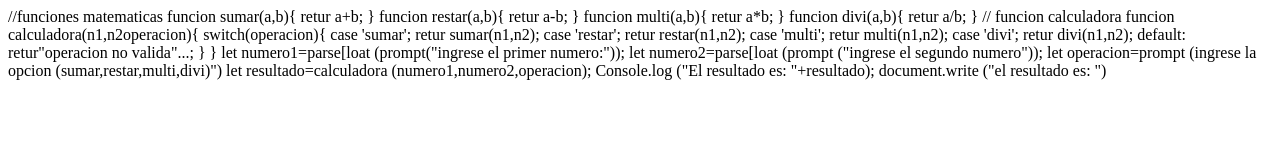
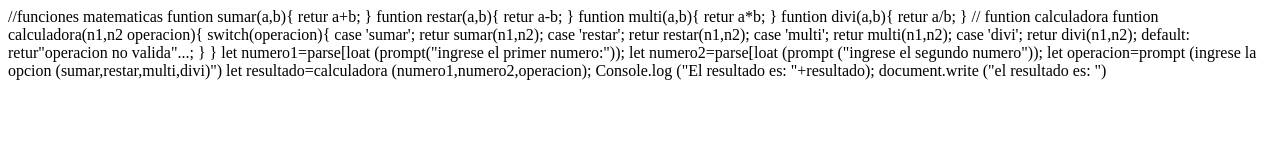
Before and after one commit to Nerys0/LAB13, a plain HTML site: page LAB 13.HTML in a window 1280 px wide. Drawn offline with Linux system fonts and the light colour scheme.

Commit message:
funciones matematicas

```diff
--- a/LAB 13.HTML
+++ b/LAB 13.HTML
@@ -8,22 +8,21 @@
 <body>
     <scrip>
         //funciones matematicas
-        funcion sumar(a,b){
+        funtion sumar(a,b){
             retur a+b;
 
         }
-        funcion restar(a,b){
+        funtion restar(a,b){
             retur a-b;
-
         }
-        funcion multi(a,b){
+        funtion multi(a,b){
             retur a*b;
         }
-        funcion divi(a,b){
+        funtion divi(a,b){
             retur a/b;
         }
-        // funcion calculadora
-        funcion calculadora(n1,n2operacion){
+        // funtion calculadora
+        funtion calculadora(n1,n2 operacion){
             switch(operacion){
                 case 'sumar';
                 retur sumar(n1,n2);
```
